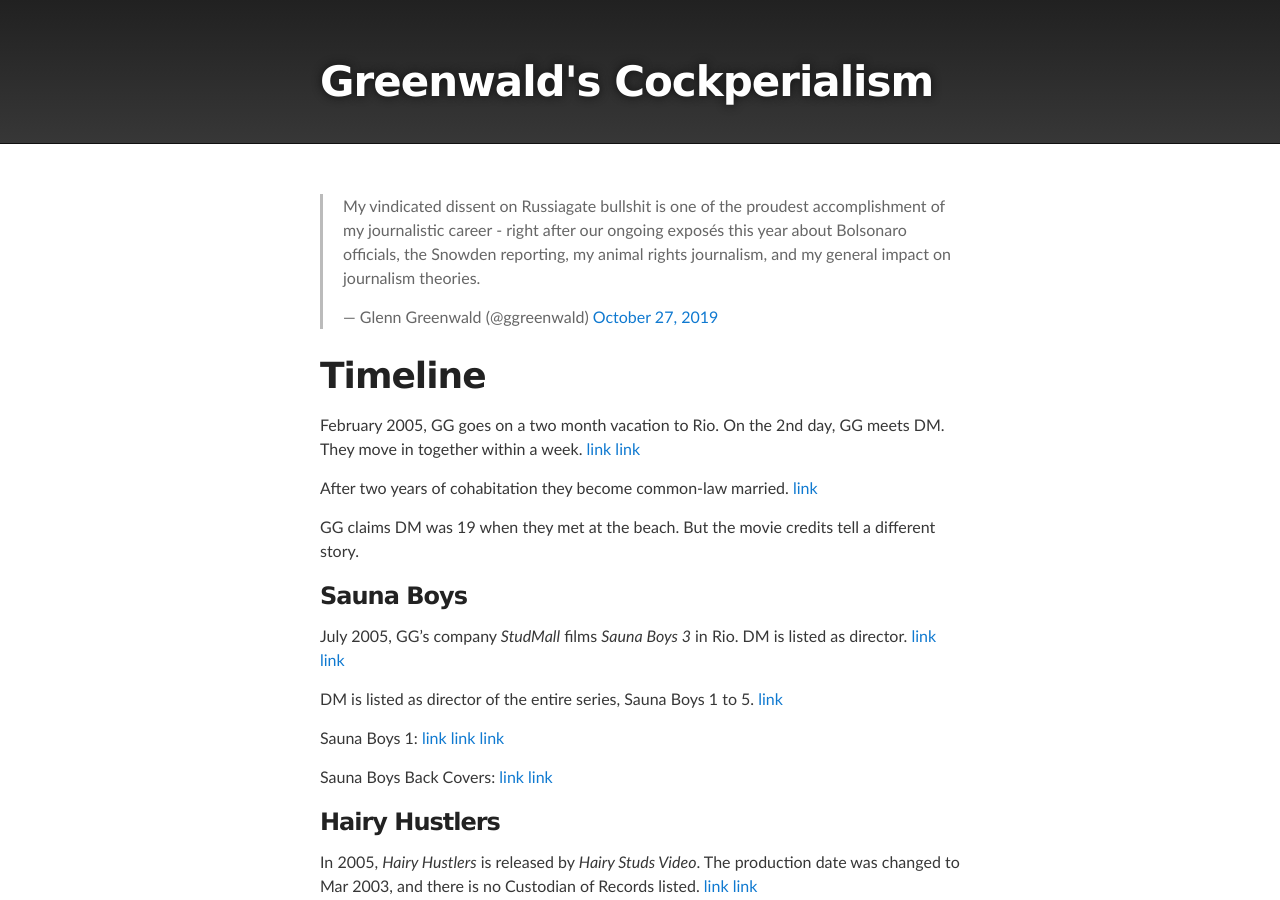
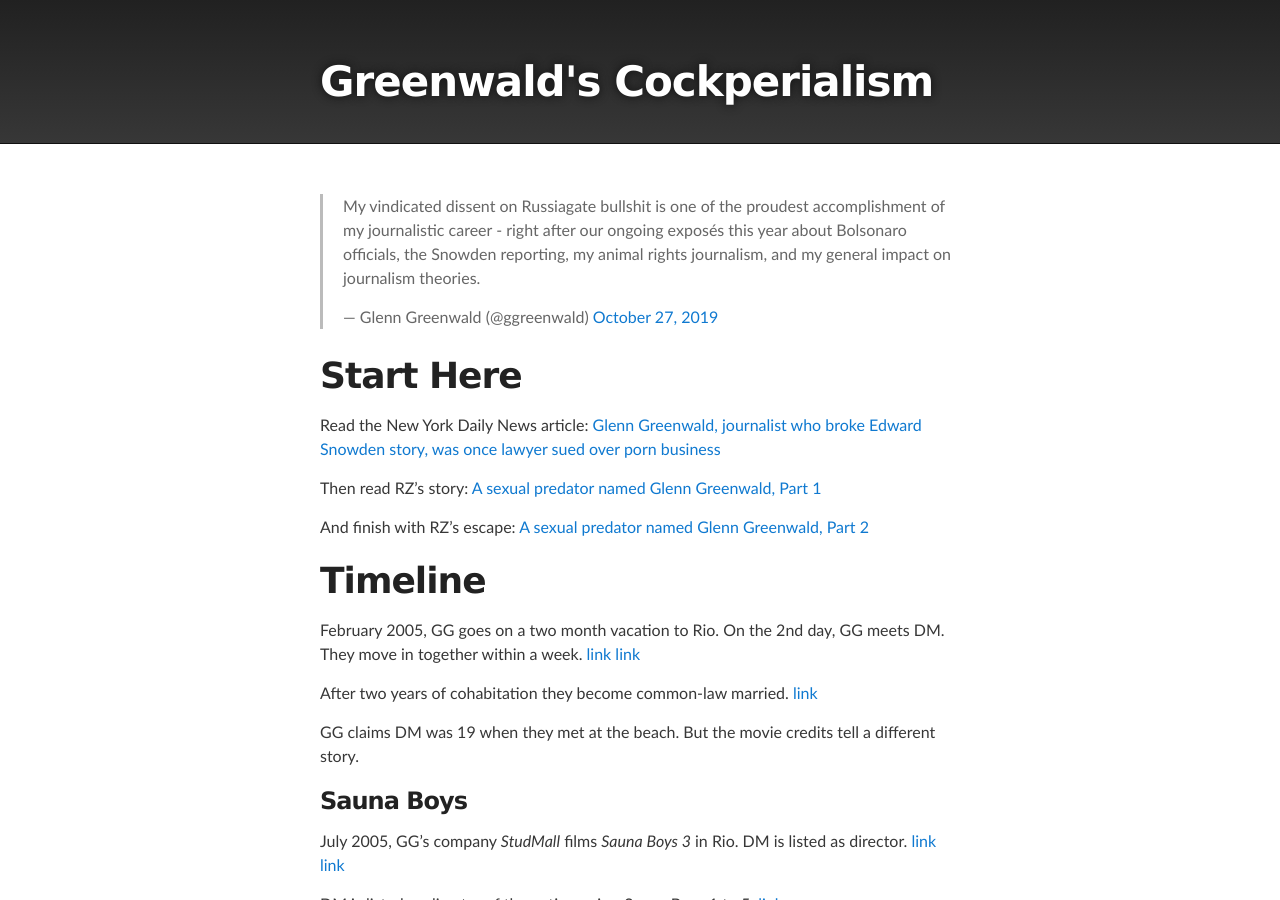
Before and after one commit to masternotions/masternotions.github.io, a Jekyll site: the page built from index.md, in a window 1280 px wide and 900 px high. Built offline with Jekyll 4.4.1, drawn with Linux system fonts in a browser that asks for light colours; comment, search, counter and statistics services are not loaded.

Commit message:
Update index.md

```diff
--- a/index.md
+++ b/index.md
@@ -4,6 +4,14 @@ modified: "September 9, 2020"
 ---
 
 <blockquote class="twitter-tweet" data-conversation="none" data-dnt="true"><p lang="en" dir="ltr">My vindicated dissent on Russiagate bullshit is one of the proudest accomplishment of my journalistic career - right after our ongoing exposés this year about Bolsonaro officials, the Snowden reporting, my animal rights journalism, and my general impact on journalism theories.</p>&mdash; Glenn Greenwald (@ggreenwald) <a href="https://twitter.com/ggreenwald/status/1188552902744387584?ref_src=twsrc%5Etfw">October 27, 2019</a></blockquote>
+
+# Start Here
+
+Read the New York Daily News article: [Glenn Greenwald, journalist who broke Edward Snowden story, was once lawyer sued over porn business](https://www.nydailynews.com/news/national/greenwald-reporter-broke-nsa-story-lawyer-sued-porn-biz-article-1.1383448)
+
+Then read RZ's story: [A sexual predator named Glenn Greenwald, Part 1](predator-part-1.md)
+
+And finish with RZ's escape: [A sexual predator named Glenn Greenwald, Part 2](predator-part-2.md)
 
 # Timeline
 
```
